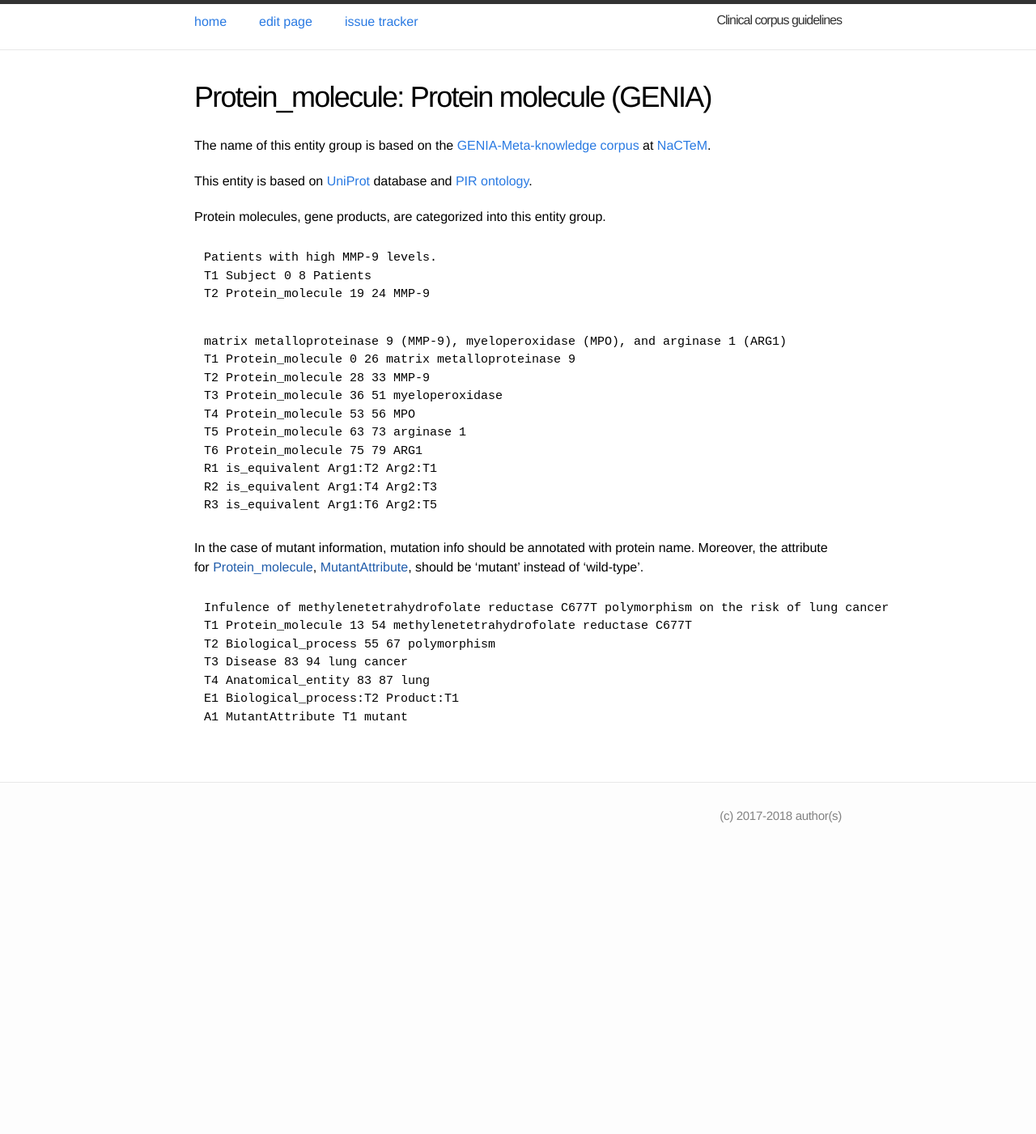
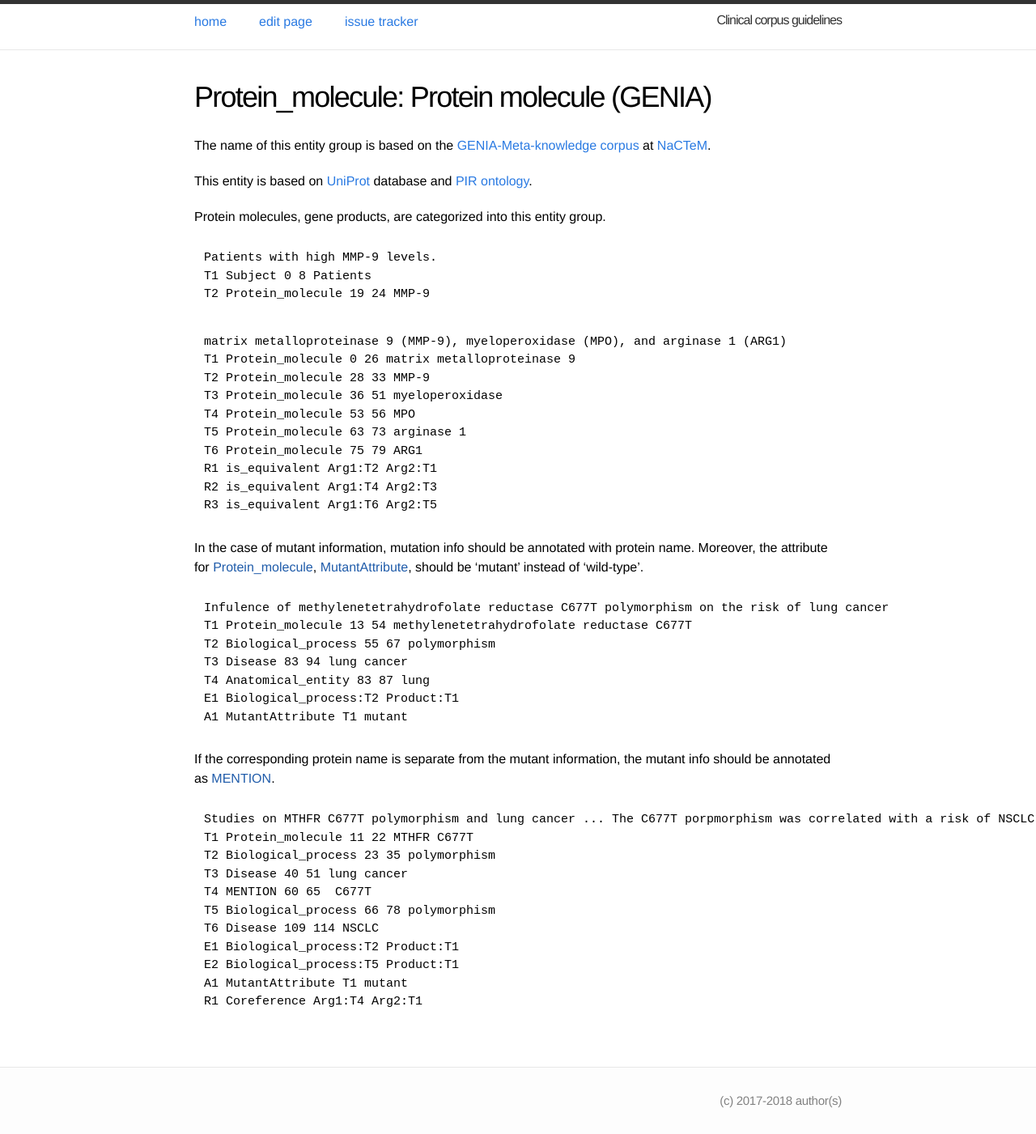
Before and after one commit to ezcatdb/clinicalcorpus-guidelines, a Jekyll site: the page built from _entity/Protein_molecule.md, in a window 1280 px wide. Shown: the whole page at 81% size. Built offline with Jekyll 4.4.1, drawn with Linux system fonts in a browser that asks for light colours; before the commit the page ends 1050 px from its top, so only the background shows below that.

Commit message:
new sample sentence in Protein_molecule.md & Biological_process.md
the new sample for mutant info without protein entity

```diff
--- a/_entity/Protein_molecule.md
+++ b/_entity/Protein_molecule.md
@@ -44,4 +44,19 @@ E1 Biological_process:T2 Product:T1
 A1 MutantAttribute T1 mutant
 ~~~
 
+If the corresponding protein name is separate from the mutant information, the mutant info should be annotated as [MENTION]().
+
+~~~ ann
+Studies on MTHFR C677T polymorphism and lung cancer ... The C677T porpmorphism was correlated with a risk of NSCLC.
+T1 Protein_molecule 11 22 MTHFR C677T
+T2 Biological_process 23 35 polymorphism
+T3 Disease 40 51 lung cancer
+T4 MENTION 60 65  C677T
+T5 Biological_process 66 78 polymorphism
+T6 Disease 109 114 NSCLC
+E1 Biological_process:T2 Product:T1
+E2 Biological_process:T5 Product:T1
+A1 MutantAttribute T1 mutant
+R1 Coreference Arg1:T4 Arg2:T1
+~~~
 <!-- details -->
```
Also changed, not shown: _event/Biological_process.md (+13 -0 lines).
